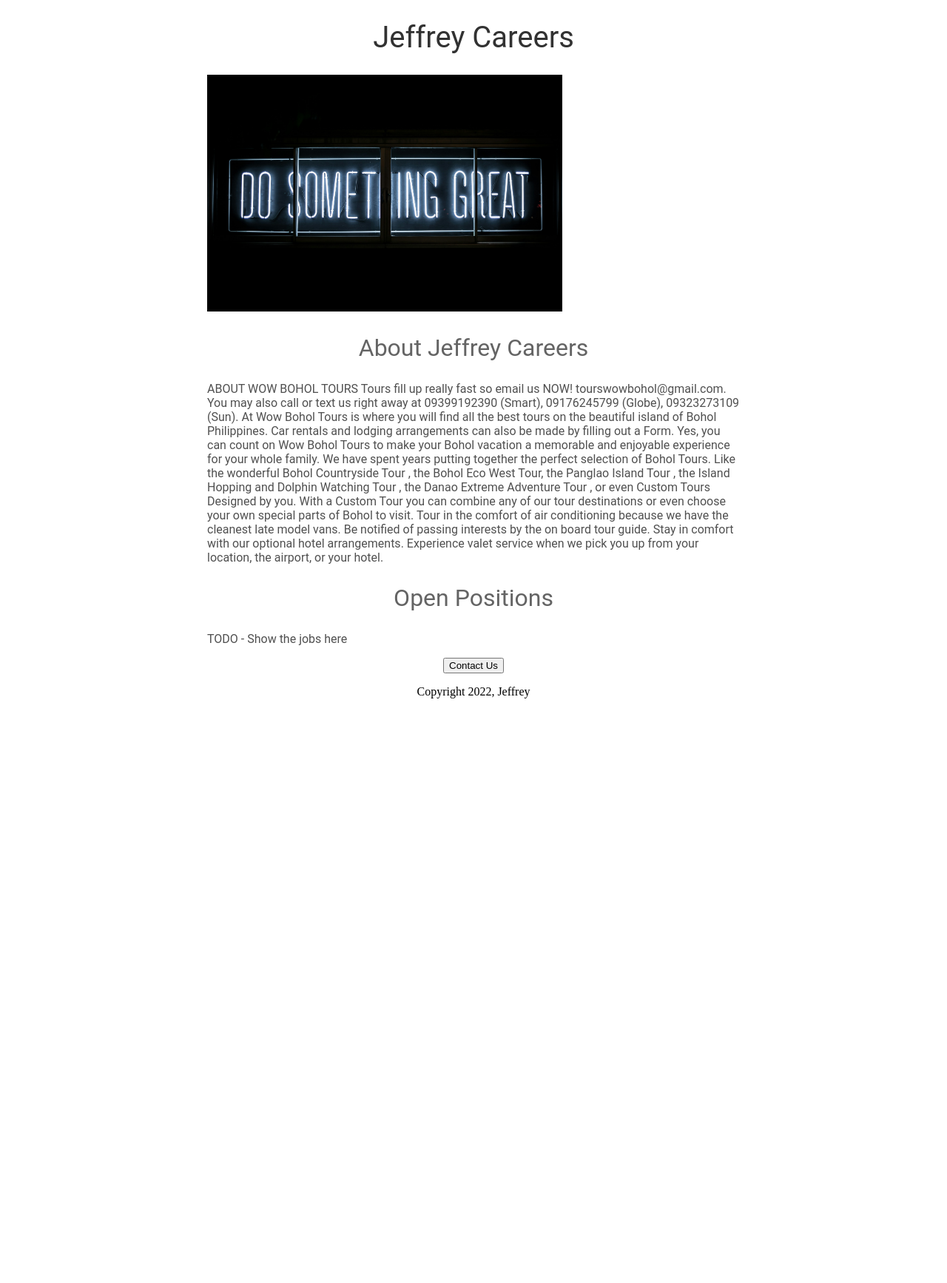
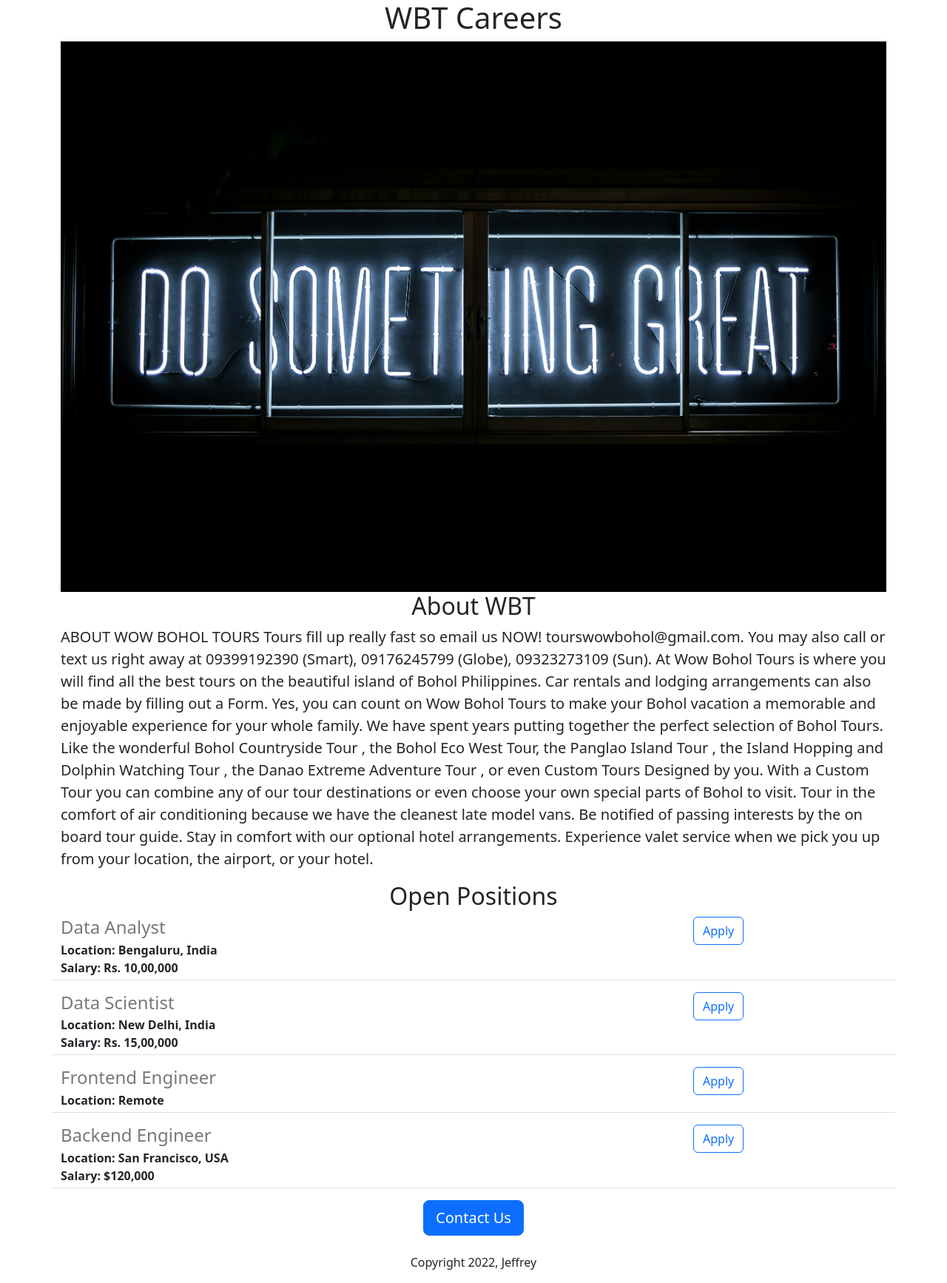
Before and after one commit to smile110205/Python-My-Website, a Flask app: page / in a window 1280 px wide. Shown: the whole page at 74% size. Before the commit the page ends 944 px from the top, so only its background shows below. Run offline with Flask 3, Linux system fonts and the light colour scheme.

Commit message:
Semi-finish

```diff
--- a/main.py
+++ b/main.py
@@ -2,10 +2,31 @@ from flask import Flask, render_template
 
 app = Flask(__name__)
 
+JOBS = [{
+    'id': 1,
+    'title': 'Data Analyst',
+    'location': 'Bengaluru, India',
+    'salary': 'Rs. 10,00,000'
+}, {
+    'id': 2,
+    'title': 'Data Scientist',
+    'location': 'New Delhi, India',
+    'salary': 'Rs. 15,00,000'
+}, {
+    'id': 3,
+    'title': 'Frontend Engineer',
+    'location': 'Remote'
+}, {
+    'id': 4,
+    'title': 'Backend Engineer',
+    'location': 'San Francisco, USA',
+    'salary': '$120,000'
+}]
+
 
 @app.route("/")
-def hello_jeffrey():
-  return render_template('home.html')
+def hello_world():
+  return render_template('home.html', jobs=JOBS, company_name='WBT')
 
 
 if __name__ == "__main__":
--- a/templates/home.html
+++ b/templates/home.html
@@ -1,46 +1,31 @@
 <!DOCTYPE html>
 <html>
   <head>
-    <title> Jeffrey Careers</title>
+    <meta charset="utf-8">
+    <meta name="viewport" content="width=device-width, initial-scale=1">
+    <link href="https://cdn.jsdelivr.net/npm/bootstrap@5.3.3/dist/css/bootstrap.min.css"
+            rel="stylesheet"
+            integrity="sha384-QWTKZyjpPEjISv5WaRU9OFeRpok6YctnYmDr5pNlyT2bRjXh0JMhjY6hW+ALEwIH"
+            crossorigin="anonymous">
+    <title> WBT Careers</title>
     <style>
-        h1 {
-             font-size: 40px;
-             font-family: Roboto;
-             font-weight: normal;
-             color: rgb(50,50,50);
-             text-align: center;
-        }
-
             #banner {
+                height: 360px;
                 width: 100%;
-                height: 260px;
                 object-fit: cover;
             }
-            h2  {
-                font-family: Roboto;
-                font-size: 32px;
-                color: rgb(100, 100,100);
-              text-align: center;
-                font-weight: normal;
-            }
-            .bodytext {
-                font-family: Roboto;
-                color: rgb(80,80,80);
-            }
-            #container  {
-                max-width: 720px;
-                margin: 0 auto 0 auto;
+    </style>
 
-            }
-    </style>
   </head>
 <body>
-    <div id="container">
+    <div class="container">
 
-    <h1>Jeffrey Careers</h1>
-    <img src="http://127.0.0.1:5000/static/banner.jpg" height="320">
-    <h2>About Jeffrey Careers</h2>
-    <p class="bodytext">ABOUT WOW BOHOL TOURS
+    <h1 class="text-center" mt-2 mb-4>{{company_name}} Careers</h1>
+    <img class="img-fluid" src="http://127.0.0.1:5000/static/banner.jpg"  height="320">
+    <h2 class="text-center" mt-2 mb-4>About WBT</h2>
+
+
+    <p class="lead">ABOUT WOW BOHOL TOURS
         Tours fill up really fast so email us NOW! tourswowbohol@gmail.com.
         You may also call or text us right away at 09399192390 (Smart), 09176245799 (Globe), 09323273109 (Sun).
 
@@ -57,14 +42,20 @@
         interests by the on board tour guide. Stay in comfort with our optional hotel arrangements. Experience valet
         service when we pick you up from your location, the airport, or your hotel.</p>
     </p>
-    <h2>
+    <h2 class="text-center" mt-2 mb-4>
         Open Positions
     </h2>
-    <p class="bodytext">TODO - Show the jobs here</p>
-    <div style="text-align: center;">
-    <button>Contact Us</button>
-    <p>Copyright 2022, Jeffrey</p>
+    <div>
+    {% for job in jobs%}
+        {% include 'jobitem.html' %}
+        {% endfor %}
+    </p>
+
+    <div class="text-center">
+    <button class="btn btn-primary btn-lg">Contact Us</button>
+    <p class="mt-4">Copyright 2022, Jeffrey</p>
 </div>
 </div>
+
     </body>
 </html>
--- /dev/null
+++ b/templates/jobitem.html
@@ -0,0 +1,20 @@
+<div class="border-bottom row" style="margin-bottom: 16px; padding-bottom:4px;">
+    <div class="col-9">
+
+  <div><h4 style="color:rgb(120,120,120); margin-bottom: 4px;">{{job['title']}}</h4>
+  <div>
+    <b> Location: {{job['location']}}</b></div>
+  </div>
+  {% if 'salary' in job %}
+  <div>
+    <b> Salary: {{job['salary']}}</b>
+  </div>
+  {% endif %}
+    </div>
+
+    <div class="col-3">
+
+
+    <button type="button" class="btn btn-outline-primary float-right align-middle">Apply</button>
+  </div>
+</div>
```
